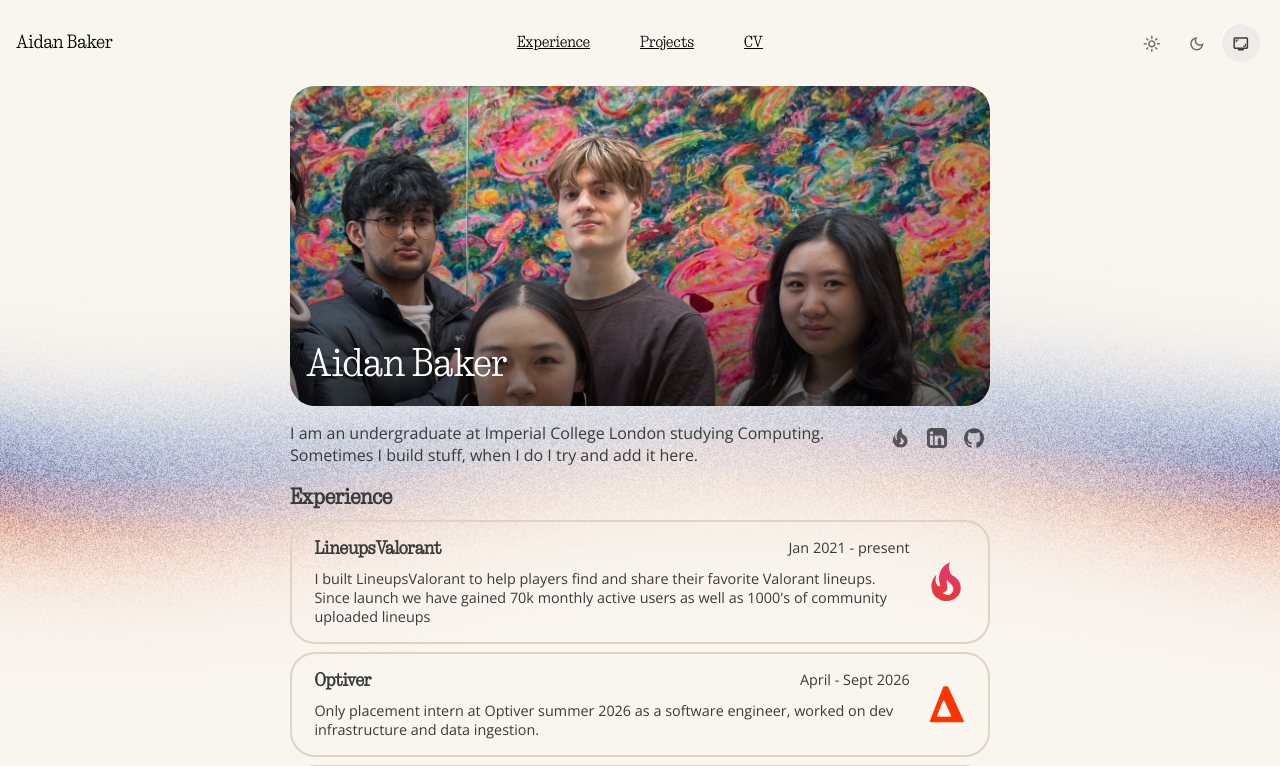
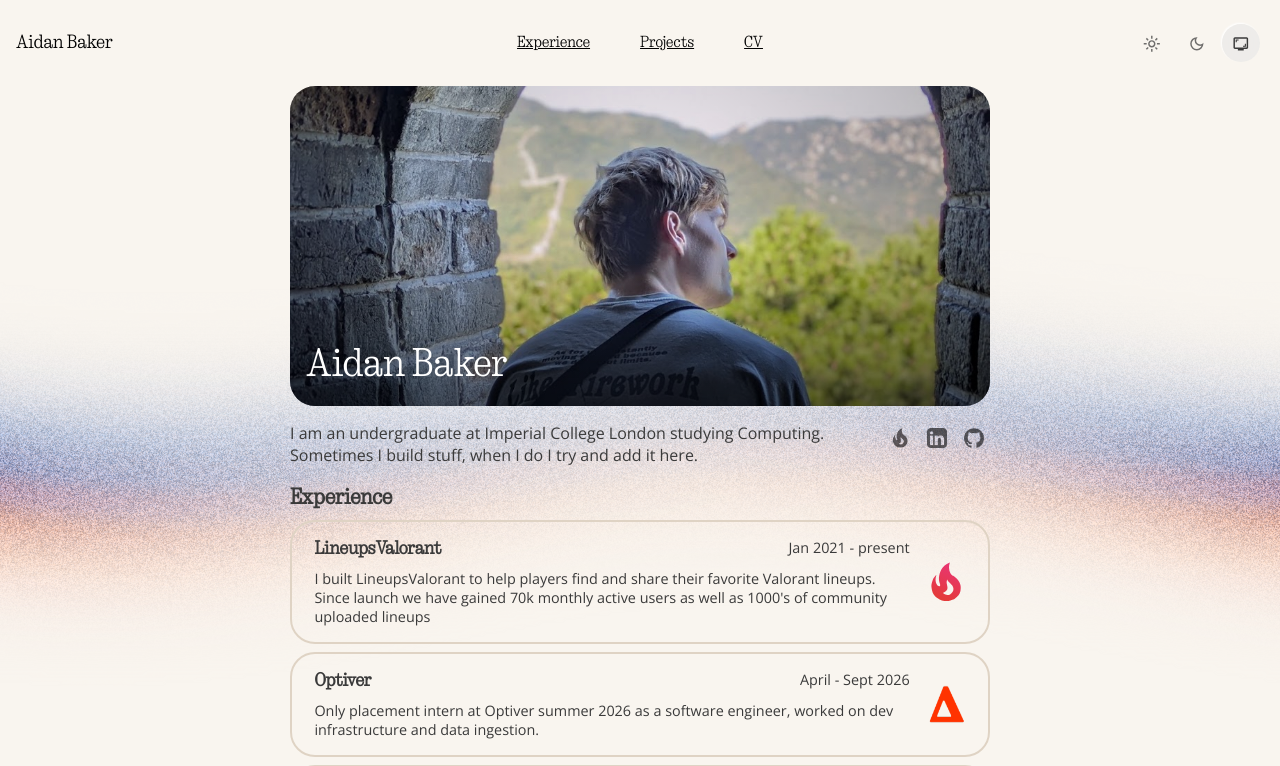
Before and after one commit to aidan1156/aidan-website, a React (Vite) app: page / in a window 1280 px wide. Shown: the top 766 px of the page. Built offline with nearby package versions, Linux system fonts and the light colour scheme; no server answers.

Commit message:
nee photo

```diff
--- a/src/sections/header.css
+++ b/src/sections/header.css
@@ -4,7 +4,7 @@
     /* aspect-ratio: 2 / 0.9; */
     height: 20rem;
     object-fit: cover;
-    object-position: 50% 100%;
+    object-position: 50% 35%;
 }
 
 .header {
@@ -35,7 +35,7 @@
 .header::before {
     content: "";
     grid-area: 1 / 1;
-    background: radial-gradient(circle at 40% 50%, transparent, rgba(0, 0, 0, 0.3));
+    background: radial-gradient(circle at 50% 50%, transparent, rgba(0, 0, 0, 0.3));
     position: absolute;
     inset: 0;
 }
```
Also changed, not shown: public/images/header.jpeg.
